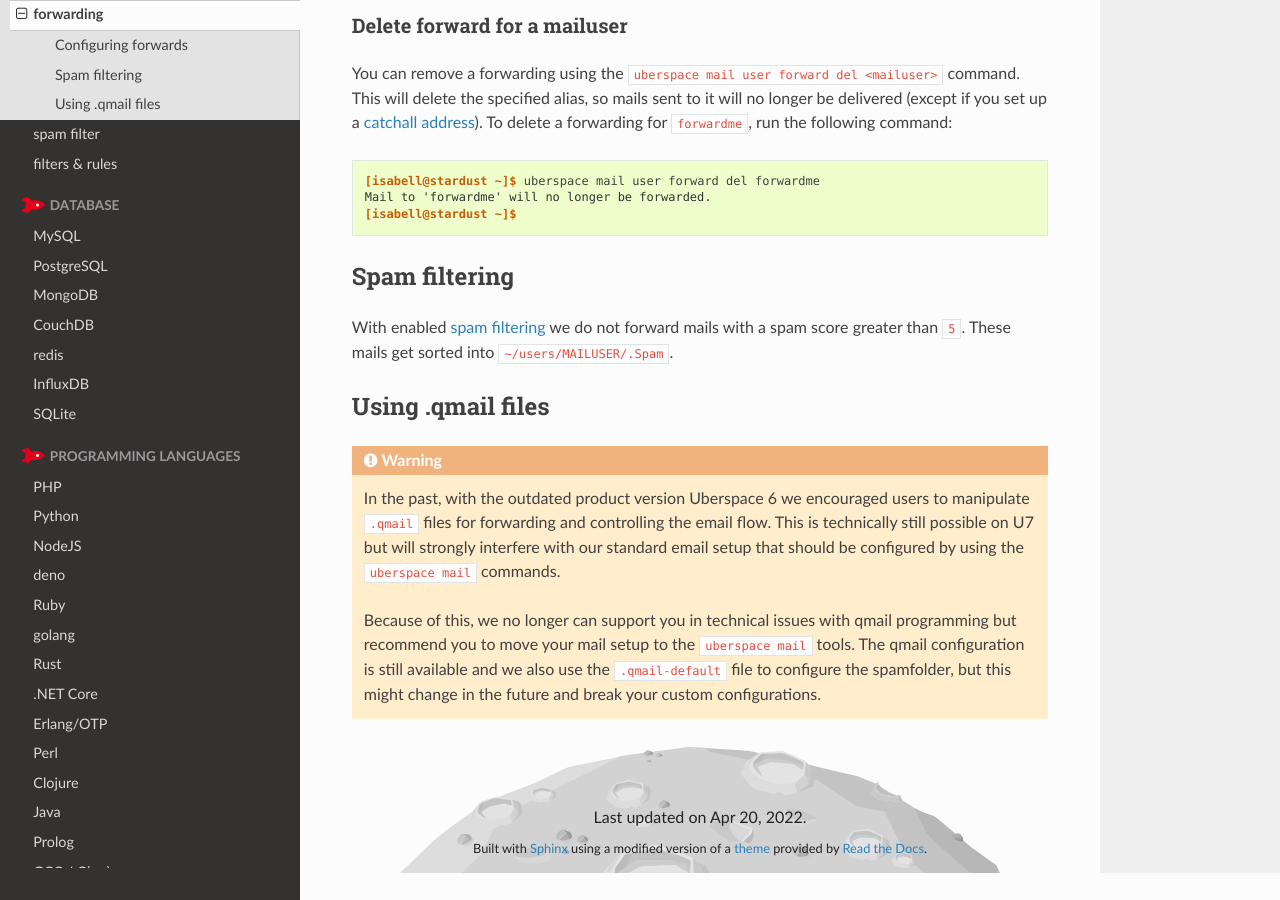
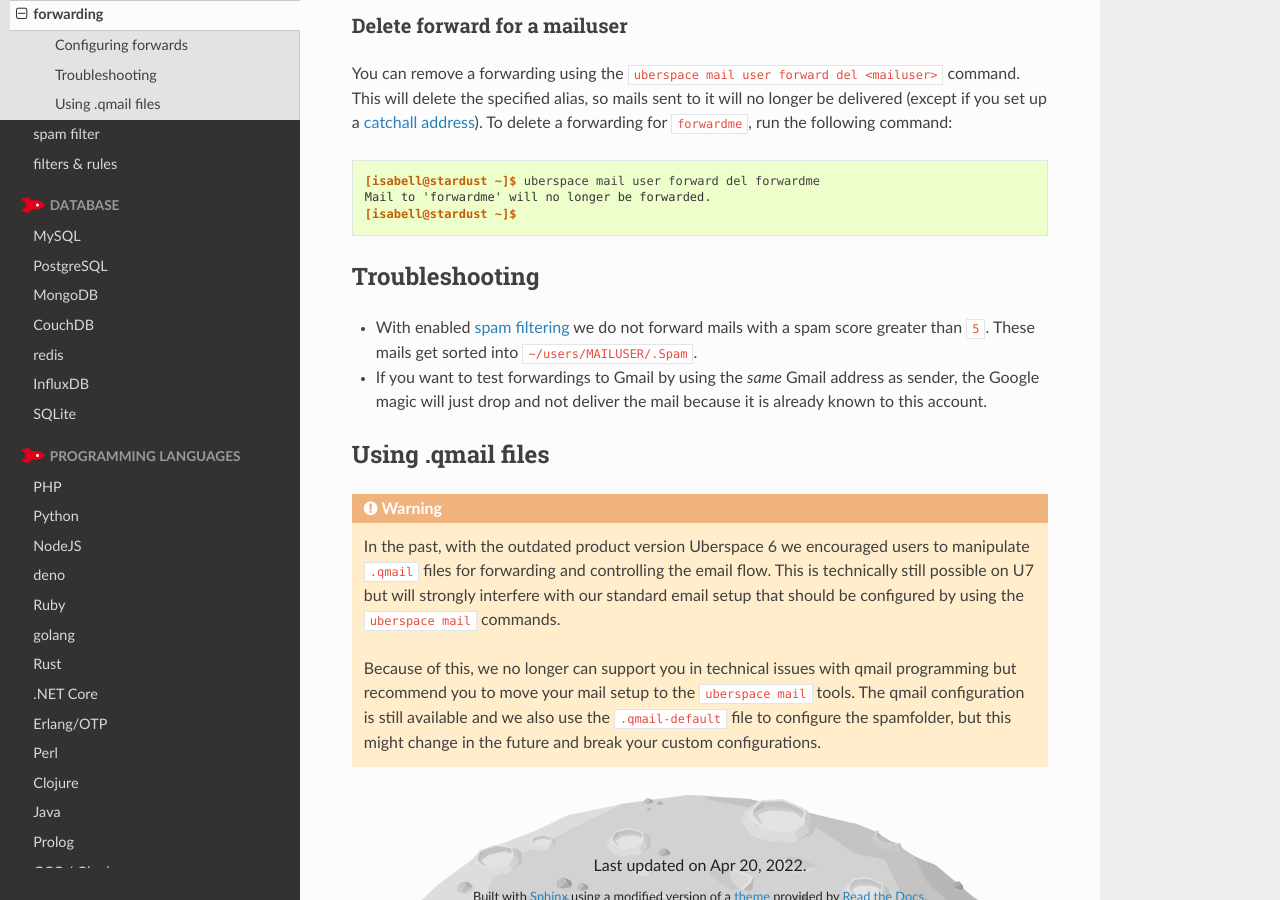
Before and after one commit to Uberspace/manual, a Sphinx documentation site: the page built from source/mail-forwarding.rst, in a window 1280 px wide and 900 px high, scrolled down 1200 px. Built offline with Sphinx 7.4.7 and the Read the Docs theme 2.0.0, drawn with Linux system fonts in a browser that asks for light colours.

Commit message:
[forwarding] add gmail warning

```diff
--- a/source/mail-forwarding.rst
+++ b/source/mail-forwarding.rst
@@ -14,8 +14,8 @@ Configuring forwards
 ====================
 
 .. note::
+    It is possible to use the `Dashboard <https://dashboard.uberspace.de/>`_ for creating mail accounts and forwards, to do so login and use the `mail section <https://dashboard.uberspace.de/dashboard/mail>`_. Here we will explain our prefered way using SSH and the ``uberspace mail`` commands.
 
-    It is possible to use the `Dashboard <https://dashboard.uberspace.de/>`_ for creating mail accounts and forwards, to do so login and use the `mail section <https://dashboard.uberspace.de/dashboard/mail>`_. Here we will explain our prefered way using SSH and the ``uberspace mail`` commands.
 
 Add a forward for a mailuser
 ----------------------------
@@ -60,11 +60,11 @@ To delete a forwarding for ``forwardme``, run the following command:
  [isabell@stardust ~]$
 
 
-Spam filtering
-==============
+Troubleshooting
+===============
 
-With enabled :doc:`spam filtering <mail-spam>` we do not forward mails with a spam score greater than ``5``. These mails get sorted into ``~/users/MAILUSER/.Spam``.
-
+* With enabled :doc:`spam filtering <mail-spam>` we do not forward mails with a spam score greater than ``5``. These mails get sorted into ``~/users/MAILUSER/.Spam``.
+* If you want to test forwardings to Gmail by using the *same* Gmail address as sender, the Google magic will just drop and not deliver the mail because it is already known to this account.
 
 Using .qmail files
 ==================
```
